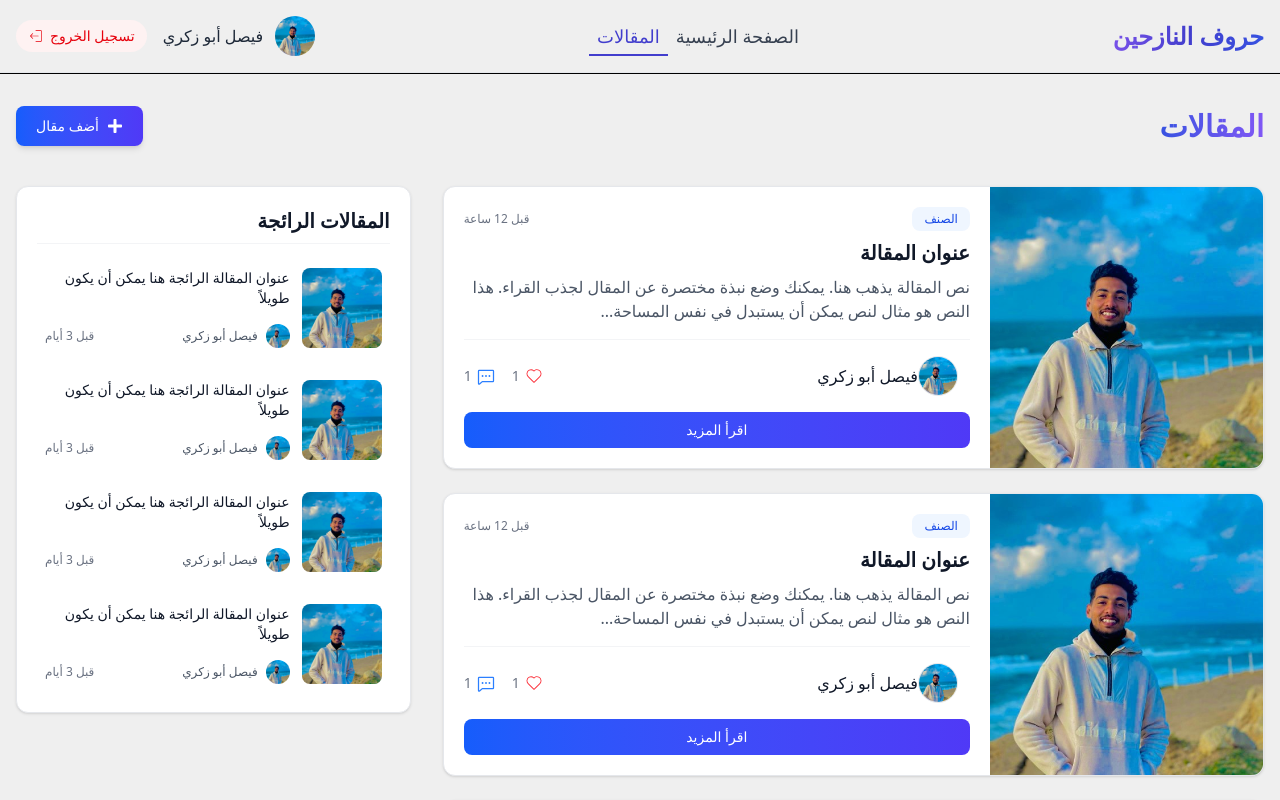
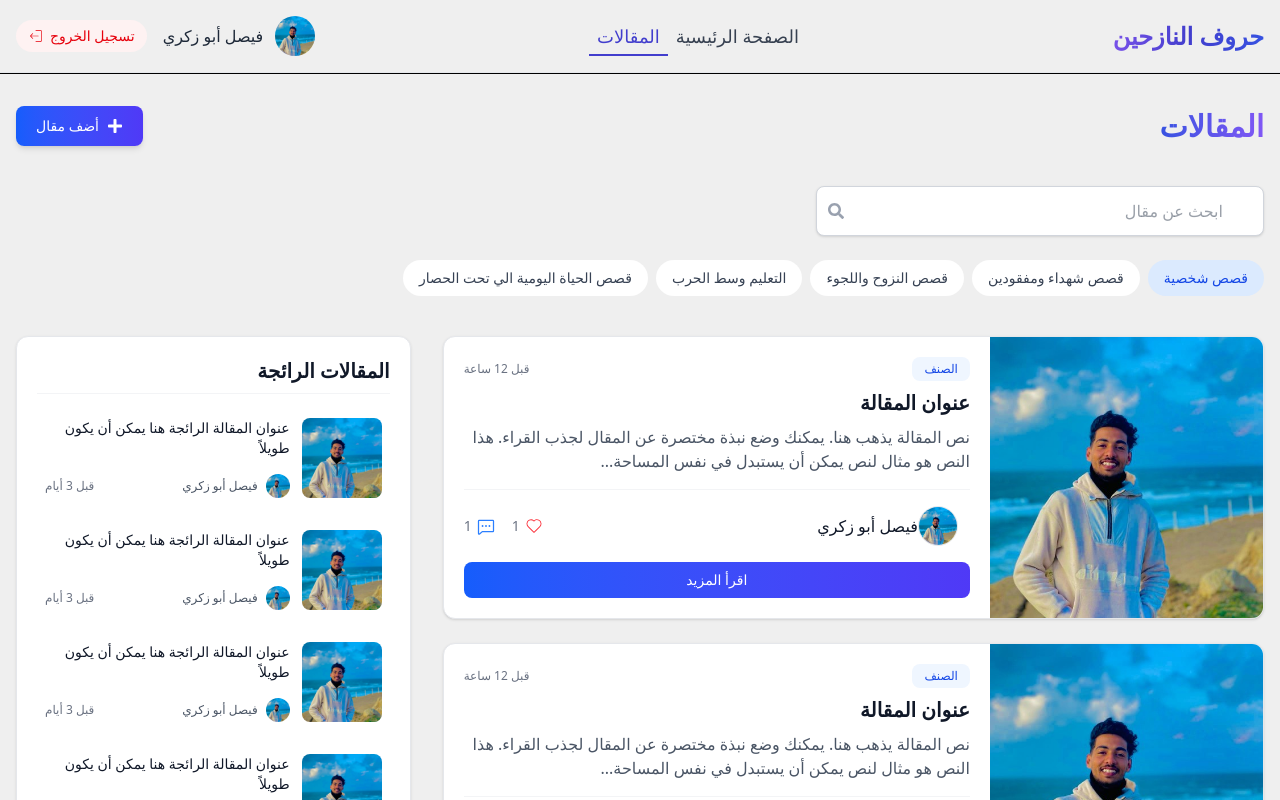
Before and after one commit to MoheeQwariq/gsg_next_project, a Next.js app: page /blogs in a window 1280 px wide. Shown: the top 800 px of the page. Built offline with nearby package versions, Linux system fonts and the light colour scheme.

Commit message:
add the filters and tab to the page , create seprate component for all categories to be client side and component for category Tab

```diff
--- a/app/blogs/page.tsx
+++ b/app/blogs/page.tsx
@@ -1,7 +1,8 @@
 import CardBlog from "@/components/blog/CardBlog";
+import Categories from "@/components/blog/Categories";
 import TrendingBlogs from "@/components/blog/TrendingBlogs";
 import React from "react";
-import { FaPlus } from "react-icons/fa";
+import { FaPlus, FaSearch } from "react-icons/fa";
 
 const page = () => {
   return (
@@ -15,6 +16,23 @@ const page = () => {
           <span>أضف مقال</span>
         </button>
       </div>
+      <div className="mb-8 space-y-6">
+        {/* البحث عن مقالات */}
+        <div className="relative max-w-md">
+          <div className="pointer-events-none absolute inset-y-0 right-0 flex items-center pr-3 rtl:left-0 rtl:right-auto rtl:pl-3">
+            <FaSearch className="h-4 w-4 text-gray-400" />
+          </div>
+          <input
+            type="text"
+            placeholder="ابحث عن مقال"
+            className="w-full rounded-lg border border-gray-300 bg-white py-3 pr-10 text-gray-700 shadow-sm focus:border-blue-500 focus:outline-none focus:ring-1 focus:ring-blue-500 "
+          />
+        </div>
+
+        {/* مجموعة تصنيفات المقالات */}
+        <Categories />
+      </div>
+
       <div className="grid grid-cols-1 gap-8 lg:grid-cols-3">
         {/* مجموعة المقالات  */}
         <div className="space-y-6 lg:col-span-2">
--- /dev/null
+++ b/components/blog/Categories.tsx
@@ -0,0 +1,29 @@
+"use client";
+import React from "react";
+import CategoryTab from "./CategoryTab";
+const categories = [
+  "قصص شخصية",
+  "قصص شهداء ومفقودين",
+  "قصص النزوح واللجوء",
+  "التعليم وسط الحرب",
+  "قصص الحياة اليومية الي تحت الحصار",
+];
+
+const Categories = () => {
+  const [activeCategory, setActiveCategory] = React.useState(categories[0]);
+  return (
+    <div className="no-scrollbar flex w-full flex-nowrap items-center gap-2 overflow-x-auto pb-2">
+      {categories.map((category) => (
+        <CategoryTab
+          key={category}
+          active={activeCategory === category}
+          onClick={() => setActiveCategory(category)}
+        >
+          {category}
+        </CategoryTab>
+      ))}
+    </div>
+  );
+};
+
+export default Categories;
--- /dev/null
+++ b/components/blog/CategoryTab.tsx
@@ -0,0 +1,28 @@
+import React from "react";
+
+interface CategoryTabProps {
+  children: React.ReactNode;
+  active?: boolean;
+  onClick: () => void;
+}
+
+const CategoryTab = ({
+  children,
+  active = false,
+  onClick,
+}: CategoryTabProps) => {
+  return (
+    <button
+      onClick={onClick}
+      className={`whitespace-nowrap rounded-full px-4 py-2 text-sm font-medium transition-colors ${
+        active
+          ? "bg-blue-100 text-blue-700"
+          : "bg-white text-gray-700 hover:bg-gray-100"
+      }`}
+    >
+      {children}
+    </button>
+  );
+};
+
+export default CategoryTab;
```
